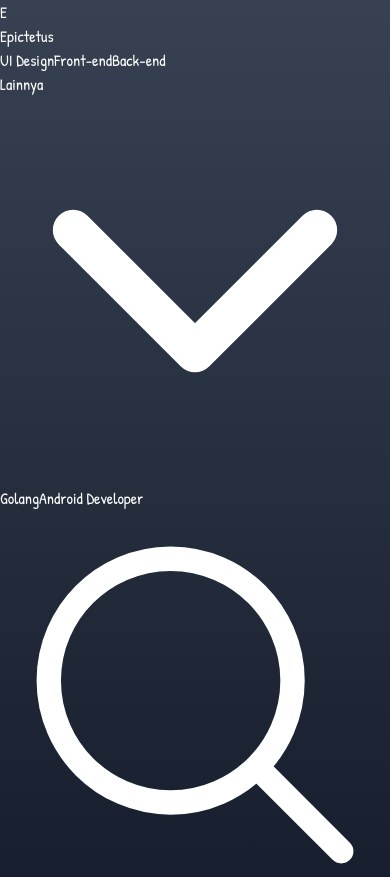
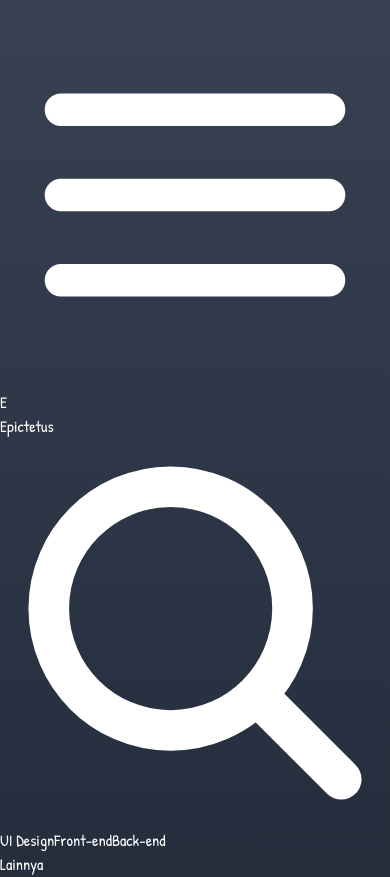
Before and after one commit to ahmdsk/EpictetusBlog, a SvelteKit app: page /search in a window 390 px wide. Shown: the top 877 px of the page. Built offline with nearby package versions, Linux system fonts and the light colour scheme.

Commit message:
Responsive Mobile

```diff
--- a/src/components/DetailPost.svelte
+++ b/src/components/DetailPost.svelte
@@ -6,7 +6,7 @@
 			<h1>July 2, 2021</h1>
 		</div>
 
-		<div class="text-center px-6 w-1/2">
+		<div class="text-center px-6 md:w-1/2">
 			<h1 class="text-2xl leading-normal">
 				Understanding color theory: the color wheel and finding complementary colors lorem
 			</h1>
@@ -25,9 +25,9 @@
 		</div>
 	</div>
 
-	<img src="https://images.unsplash.com/photo-1498050108023-c5249f4df085?ixlib=rb-4.0.3&ixid=MnwxMjA3fDB8MHxwaG90by1wYWdlfHx8fGVufDB8fHx8&auto=format&fit=crop&w=1172&q=80" alt="Featured Posts" class="w-2/3 rounded-sm" />
+	<img src="https://images.unsplash.com/photo-1498050108023-c5249f4df085?ixlib=rb-4.0.3&ixid=MnwxMjA3fDB8MHxwaG90by1wYWdlfHx8fGVufDB8fHx8&auto=format&fit=crop&w=1172&q=80" alt="Featured Posts" class="md:w-2/3 rounded-sm" />
 
-	<div class="py-8 w-1/2">
+	<div class="py-8 md:w-1/2">
 		<p class="leading-relaxed">
 			Male sixth sea it a. Brought was signs female darkness signs form cattle land grass whose from
 			subdue also they're their brought seas isn't, to day from bearing grass third midst after
--- a/src/components/Header.svelte
+++ b/src/components/Header.svelte
@@ -32,6 +32,23 @@
 </script>
 
 <div class="flex justify-between items-center pb-12">
+	<div class="md:hidden min-[300px]:block">
+		<svg
+			xmlns="http://www.w3.org/2000/svg"
+			fill="none"
+			viewBox="0 0 24 24"
+			stroke-width="2"
+			stroke="currentColor"
+			class="w-6 h-6 text-white text-opacity-50"
+		>
+			<path
+				stroke-linecap="round"
+				stroke-linejoin="round"
+				d="M3.75 6.75h16.5M3.75 12h16.5m-16.5 5.25h16.5"
+			/>
+		</svg>
+	</div>
+
 	<div class="flex gap-3 items-center">
 		<div class="bg-[#4B5563] w-fit px-4 py-1 rounded-md drop-shadow-lg">
 			<span class="text-2xl">{title.charAt(0)}</span>
@@ -41,7 +58,24 @@
 		</h1>
 	</div>
 
-	<div class="space-x-5">
+	<div class="md:hidden min-[300px]:block">
+		<svg
+			xmlns="http://www.w3.org/2000/svg"
+			fill="none"
+			viewBox="0 0 24 24"
+			stroke-width="2.5"
+			stroke="currentColor"
+			class="w-6 h-w-6 text-white text-opacity-50"
+		>
+			<path
+				stroke-linecap="round"
+				stroke-linejoin="round"
+				d="M21 21l-5.197-5.197m0 0A7.5 7.5 0 105.196 5.196a7.5 7.5 0 0010.607 10.607z"
+			/>
+		</svg>
+	</div>
+
+	<div class="space-x-5 md:block min-[300px]:hidden">
 		{#if menu.length > 3}
 			{#each menu.splice(0, 3) as { slug, name }}
 				<a href={`/category/${slug}`}>{name}</a>
@@ -71,7 +105,11 @@
 							stroke="currentColor"
 							class="w-4 h-4"
 						>
-							<path stroke-linecap="round" stroke-linejoin="round" d="M19.5 8.25l-7.5 7.5-7.5-7.5" />
+							<path
+								stroke-linecap="round"
+								stroke-linejoin="round"
+								d="M19.5 8.25l-7.5 7.5-7.5-7.5"
+							/>
 						</svg>
 					{/if}
 				</div>
@@ -92,7 +130,7 @@
 		{/if}
 	</div>
 
-	<div class="relative">
+	<div class="relative md:block min-[300px]:hidden">
 		<span class="absolute top-3 left-4">
 			<svg
 				xmlns="http://www.w3.org/2000/svg"
--- a/src/components/Home/FeaturedPost.svelte
+++ b/src/components/Home/FeaturedPost.svelte
@@ -1,8 +1,8 @@
-<div class="flex gap-5">
-    <div class="w-8/12">
+<div class="flex xl:flex-row min-[300px]:flex-col gap-5 min-[300px]:border-b-2 border-white border-opacity-10 min-[300px]:pb-8">
+    <div class="md:w-8/12 min-[300px]:w-full">
         <img src="/FeaturedImg.png" alt="Featured Posts" class="rounded-lg h-fit">
     </div>
-    <div class="p-8 w-4/12 space-y-4">
+    <div class="md:p-8 md:w-4/12 space-y-4">
         <div class="flex gap-2 items-center text-white text-opacity-60">
             <h1>UI DESIGN</h1>
             <span class="font-sans">&bull;</span>
--- a/src/components/Home/Posts.svelte
+++ b/src/components/Home/Posts.svelte
@@ -1,4 +1,4 @@
-<div class="w-4/12 space-y-4 p-4">
+<div class="md:w-4/12 space-y-4 md:p-4 min-[300px]:pb-4">
 	<img src="/FeaturedImg.png" alt="Featured Posts" class="rounded-lg" />
 	<div class="space-y-4">
 		<div class="flex gap-2 items-center text-white text-opacity-60">
--- a/src/routes/+layout.svelte
+++ b/src/routes/+layout.svelte
@@ -15,7 +15,7 @@
 	/>
 </svelte:head>
 
-<div class="container mx-auto px-36 py-8">
+<div class="container mx-auto xl:px-36 min-[300px]:px-5 py-8">
 	<Header />
 	<slot />
 	<Footer />
```
